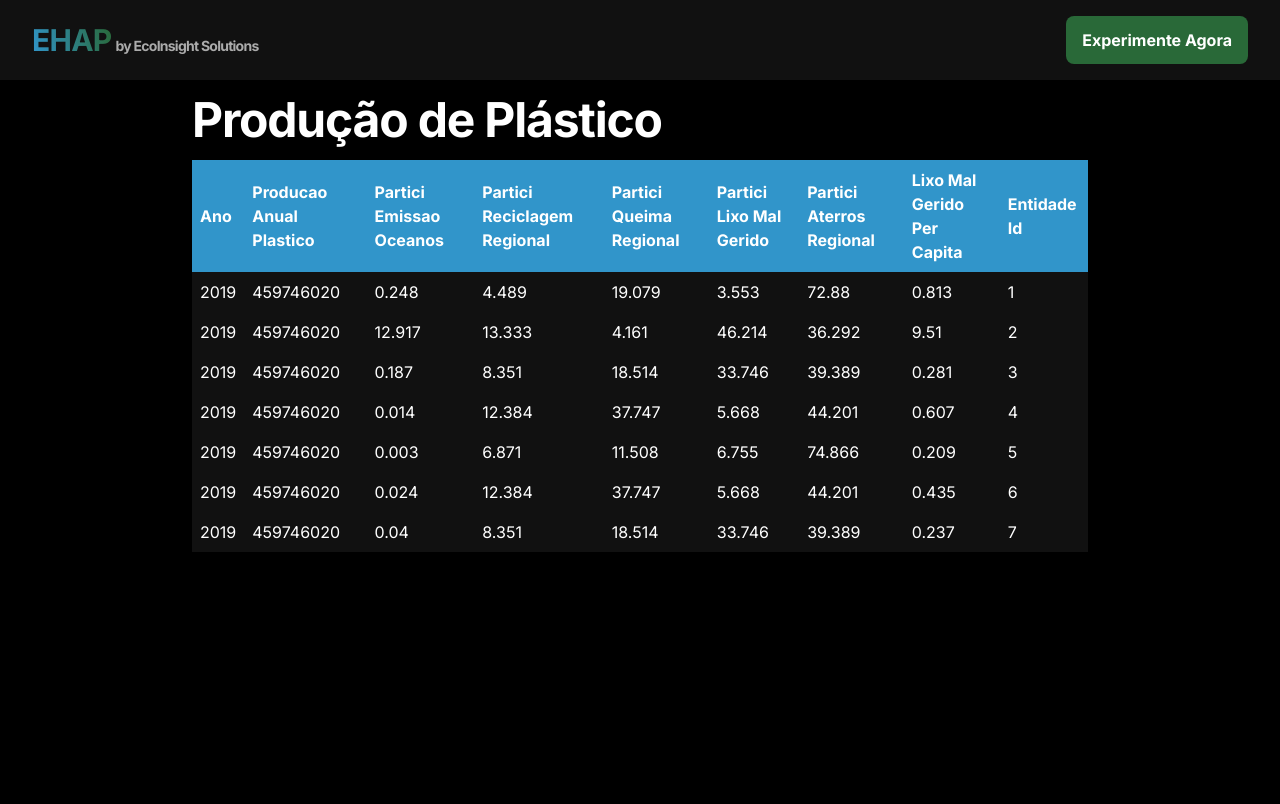
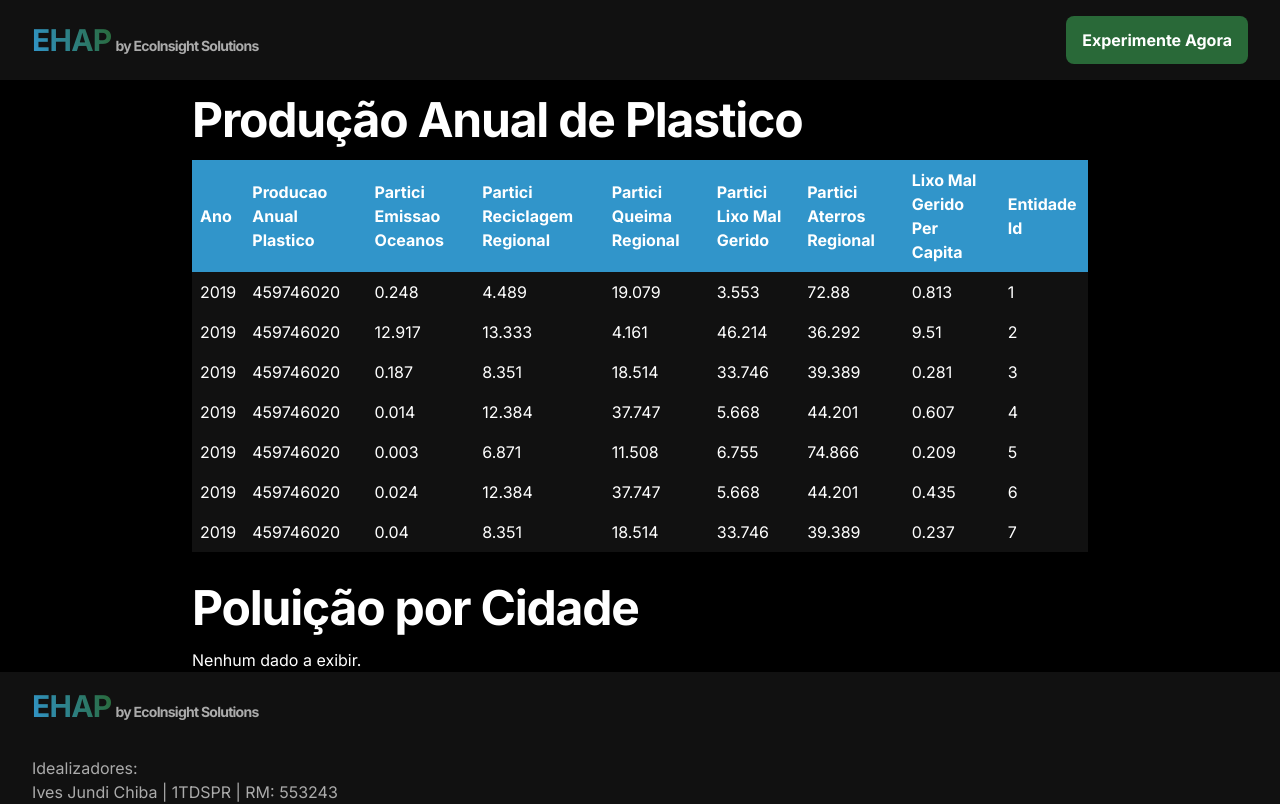
Before and after one commit to Ellie-A-Oliveira/ehap-ecoinsight-solutions, a Next.js app: page /solucao in a window 1280 px wide. Shown: the top 804 px of the page. Built offline with nearby package versions, Linux system fonts and the light colour scheme.

Commit message:
feat(BFG-42): extrair componente table

```diff
--- /dev/null
+++ b/app/components/Table/Table.tsx
@@ -0,0 +1,43 @@
+import camelCaseToHumanReadable from "@/app/helper/camelcase-to-human-readable"
+
+interface Table {
+    data: Object[]
+    title: string
+    classList?: string
+    loadingData?: boolean
+}
+
+export const Table = ({ data, title, classList, loadingData }: Table) => {
+    return <article className={`${classList}`}>
+        <header>
+            <h2 className="text-5xl font-bold tracking-tight text-white">{title}</h2>
+        </header>
+        <section className="mt-4">
+            {
+                loadingData ? <p className="text-white">Carregando...</p>
+                :
+                !loadingData && data.length === 0 ?
+                <p className="text-white">Nenhum dado a exibir.</p>
+                :
+                <table className="min-w-full border-collapse block md:table text-white">
+                    <thead className="block md:table-header-group bg-primary">
+                        <tr className="border border-gray md:border-none block md:table-row">
+                            {Object.keys(data[0]).map((key, index) =>
+                                <th className="bg-gray-200 p-2 text-gray-600 text-left block md:table-cell" key={index}>{camelCaseToHumanReadable(key)}</th>
+                            )}
+                        </tr>
+                    </thead>
+                    <tbody className="block md:table-row-group">
+                        {data.map((row, index) => (
+                            <tr className="bg-secondary border border-gray md:border-none block md:table-row" key={index}>
+                                {Object.values(row).map((value, index) =>
+                                    <td className="p-2 text-gray-600 text-left block md:table-cell" key={index}>{value}</td>
+                                )}
+                            </tr>
+                        ))}
+                    </tbody>
+                </table>
+            }
+        </section>
+    </article>
+}
--- a/app/components/index.ts
+++ b/app/components/index.ts
@@ -6,3 +6,4 @@ export * from "./Hero/Hero"
 export * from "./Card/Card"
 export * from "./FormInput/FormInput"
 export * from "./AuthGuard/AuthGuard"
+export * from "./Table/Table"
--- a/app/solucao/page.tsx
+++ b/app/solucao/page.tsx
@@ -1,53 +1,43 @@
 "use client"
 
 import { useEffect, useState } from "react"
-import { AuthGuard } from "../components"
+import { AuthGuard, Table } from "../components"
 import { ProducaoPlastico } from "../interfaces/ProducaoPlastico.interface"
 import { PoluicaoCidade } from "../interfaces/PoluicaoCidade.interface"
-import camelCaseToHumanReadable from "../helper/camelcase-to-human-readable"
 import { producaoPlasticoDataMock } from "../mocks/ProducaoPlastico.mock"
 
 export default function Solucao() {
     const [dadosProducaoPlastico, setDadosProducaoPlastico] = useState<ProducaoPlastico[]>([])
     const [dadosPoluicaoCidade, setDadosPoluicaoCidade] = useState<PoluicaoCidade[]>([])
 
+    const [loadingProducaoPlastico, setLoadingProducaoPlastico] = useState(true)
+    const [loadingPoluicaoCidade, setLoadingPoluicaoCidade] = useState(true)
+
     useEffect(() => {
         // TODO - consumir a API e popular as tabelas
         setDadosProducaoPlastico(
             producaoPlasticoDataMock
         )
+
+        setTimeout(() => {
+            setLoadingProducaoPlastico(false)
+        }, 3000)
     }, [])
-    // TODO - pegar dados da API e popular as tabelas
+
+    useEffect(() => {
+        // TODO - consumir a API e popular as tabelas
+        setDadosPoluicaoCidade([])
+
+        setTimeout(() => {
+            setLoadingPoluicaoCidade(false)
+        }, 3000)
+    }, [])
 
     return (
         <AuthGuard>
             <main className="lg:mx-16 xl:mx-48 mt-20">
-                <article className="h-screen">
-                    <header>
-                        <h2 className="text-5xl font-bold tracking-tight text-white">Produção de Plástico</h2>
-                    </header>
-                    <section className="mt-4">
-                        <table className="min-w-full border-collapse block md:table text-white">
-                            <thead className="block md:table-header-group bg-primary">
-                                <tr className="border border-gray md:border-none block md:table-row">
-                                    {dadosProducaoPlastico.length > 0 &&
-                                        Object.keys(dadosProducaoPlastico[0]).map((key, index) =>
-                                            <th className="bg-gray-200 p-2 text-gray-600 text-left block md:table-cell" key={index}>{camelCaseToHumanReadable(key)}</th>
-                                        )}
-                                </tr>
-                            </thead>
-                            <tbody className="block md:table-row-group">
-                                {dadosProducaoPlastico.map((producaoPlastico, index) => (
-                                    <tr className="bg-secondary border border-gray md:border-none block md:table-row" key={index}>
-                                        {Object.values(producaoPlastico).map((value, index) =>
-                                            <td className="p-2 text-gray-600 text-left block md:table-cell" key={index}>{value}</td>
-                                        )}
-                                    </tr>
-                                ))}
-                            </tbody>
-                        </table>
-                    </section>
-                </article>
+                <Table data={dadosProducaoPlastico} title="Produção Anual de Plastico" loadingData={loadingProducaoPlastico} />
+                <Table classList="mt-8" data={dadosPoluicaoCidade} title="Poluição por Cidade" loadingData={loadingPoluicaoCidade} />
             </main>
         </AuthGuard>
     )
```
